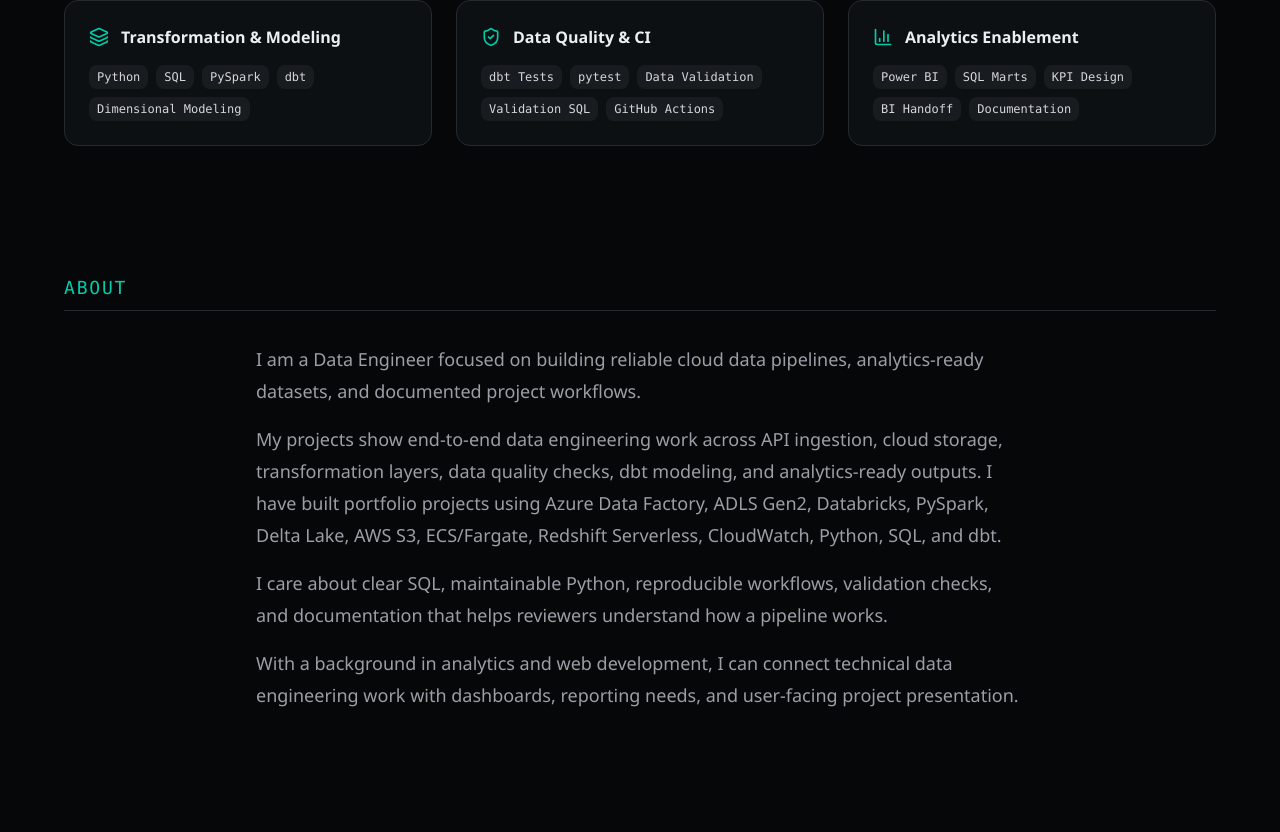
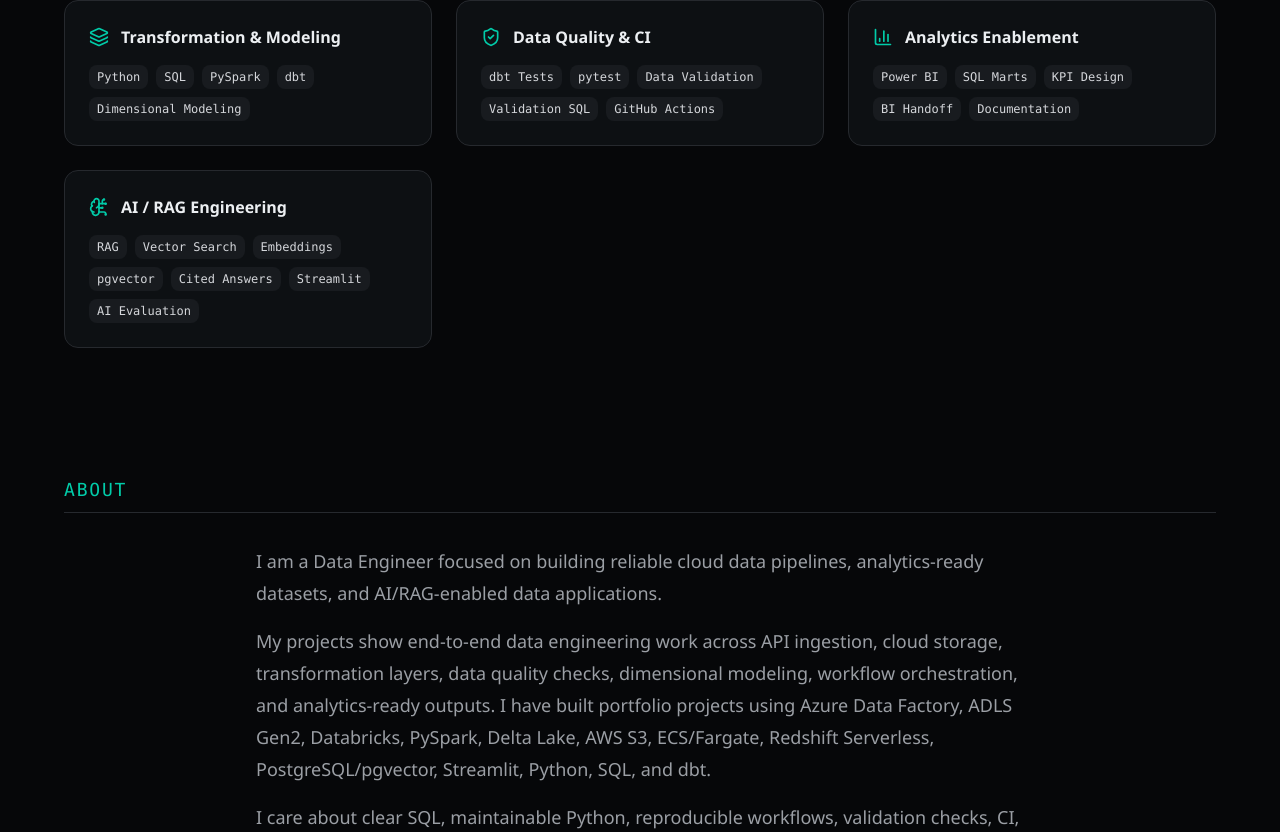
Before and after one commit to rihua-tech/data-ai-portfolio, a Next.js app: page / in a window 1280 px wide. Shown: the part 3828-4660 px from the top of the page. Built offline with nearby package versions, Linux system fonts and the light colour scheme; no server answers.

Commit message:
Update about and skills sections

```diff
--- a/components/about-section.tsx
+++ b/components/about-section.tsx
@@ -1,10 +1,10 @@
 import { Section } from "@/components/Section"
 
 const aboutParagraphs = [
-  "I am a Data Engineer focused on building reliable cloud data pipelines, analytics-ready datasets, and documented project workflows.",
-  "My projects show end-to-end data engineering work across API ingestion, cloud storage, transformation layers, data quality checks, dbt modeling, and analytics-ready outputs. I have built portfolio projects using Azure Data Factory, ADLS Gen2, Databricks, PySpark, Delta Lake, AWS S3, ECS/Fargate, Redshift Serverless, CloudWatch, Python, SQL, and dbt.",
-  "I care about clear SQL, maintainable Python, reproducible workflows, validation checks, and documentation that helps reviewers understand how a pipeline works.",
-  "With a background in analytics and web development, I can connect technical data engineering work with dashboards, reporting needs, and user-facing project presentation.",
+  "I am a Data Engineer focused on building reliable cloud data pipelines, analytics-ready datasets, and AI/RAG-enabled data applications.",
+  "My projects show end-to-end data engineering work across API ingestion, cloud storage, transformation layers, data quality checks, dimensional modeling, workflow orchestration, and analytics-ready outputs. I have built portfolio projects using Azure Data Factory, ADLS Gen2, Databricks, PySpark, Delta Lake, AWS S3, ECS/Fargate, Redshift Serverless, PostgreSQL/pgvector, Streamlit, Python, SQL, and dbt.",
+  "I care about clear SQL, maintainable Python, reproducible workflows, validation checks, CI, and documentation that helps reviewers understand how a system works.",
+  "With a background in analytics and web development, I can connect technical data engineering work with dashboards, reporting needs, AI-assisted workflows, and user-facing project presentation.",
 ]
 
 export function AboutSection() {
--- a/components/skills-section.tsx
+++ b/components/skills-section.tsx
@@ -1,5 +1,6 @@
 import {
   BarChart3,
+  BrainCircuit,
   Cpu,
   Database,
   Layers,
@@ -18,6 +19,7 @@ const iconByCategory: Record<SkillCategory, LucideIcon> = {
   "Transformation & Modeling": Layers,
   "Data Quality & CI": ShieldCheck,
   "Analytics Enablement": BarChart3,
+  "AI / RAG Engineering": BrainCircuit,
 }
 
 export function SkillsSection() {
--- a/data/skills.ts
+++ b/data/skills.ts
@@ -5,6 +5,7 @@ export type SkillCategory =
   | "Transformation & Modeling"
   | "Data Quality & CI"
   | "Analytics Enablement"
+  | "AI / RAG Engineering"
 
 export interface SkillGroup {
   category: SkillCategory
@@ -36,4 +37,8 @@ export const skillGroups: SkillGroup[] = [
     category: "Analytics Enablement",
     skills: ["Power BI", "SQL Marts", "KPI Design", "BI Handoff", "Documentation"],
   },
+  {
+    category: "AI / RAG Engineering",
+    skills: ["RAG", "Vector Search", "Embeddings", "pgvector", "Cited Answers", "Streamlit", "AI Evaluation"],
+  },
 ]
```
